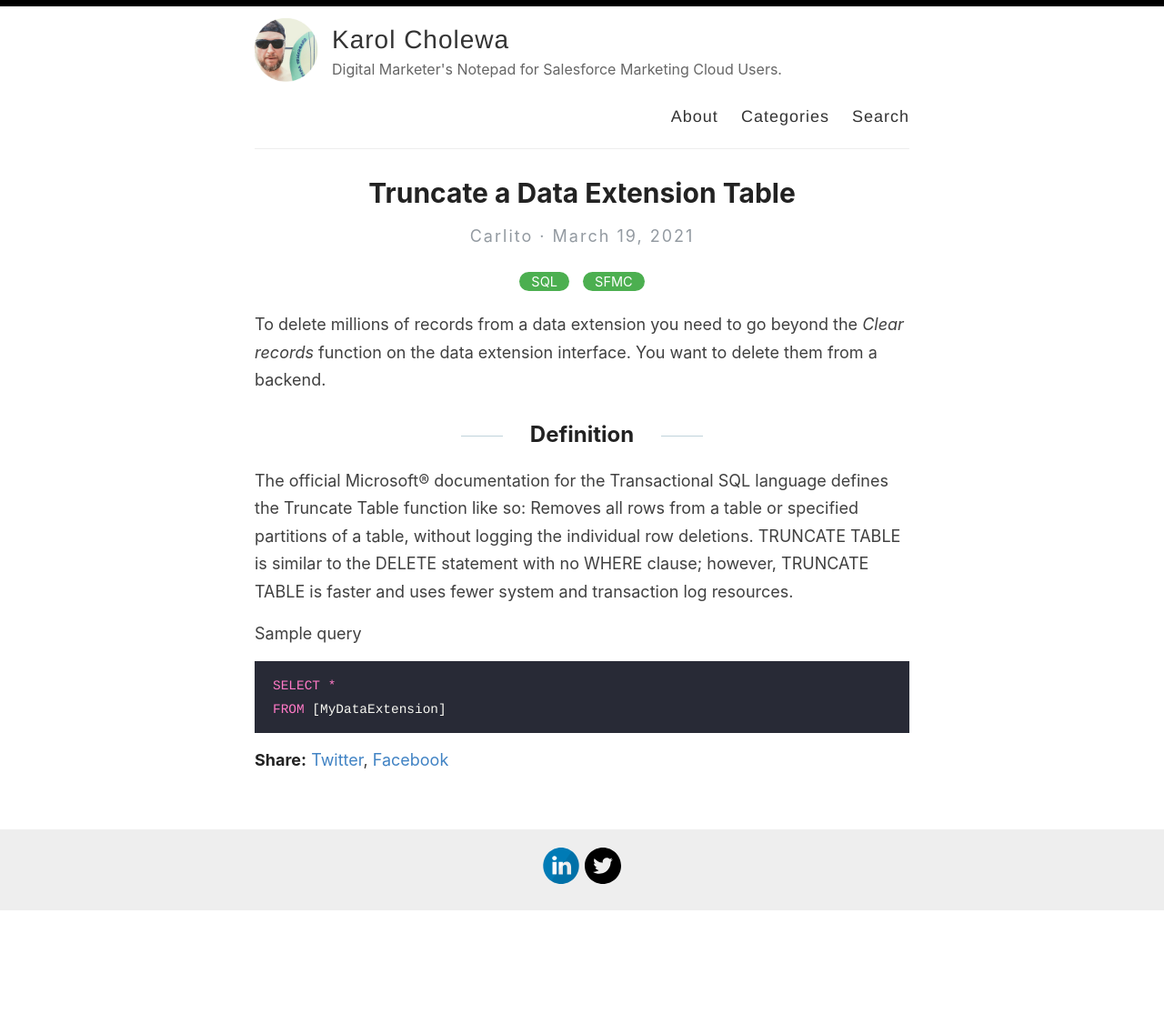
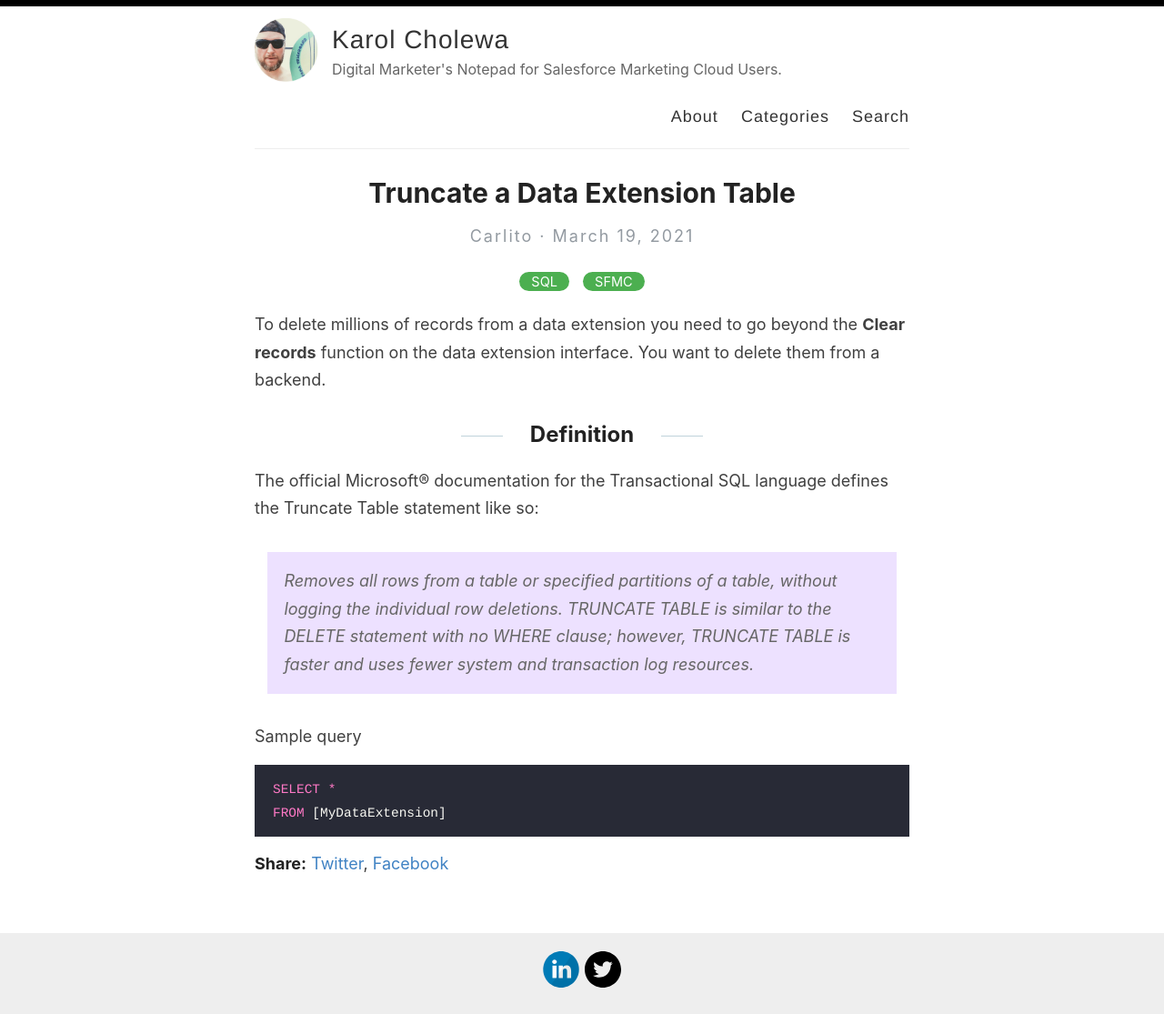
Before and after one commit to karolcholewa/blog, a Jekyll site: the page built from _posts/2021-03-19-truncate-data-extension.md, in a window 1280 px wide. Shown: the whole page at 91% size. Built offline with Jekyll 4.4.1, drawn with Linux system fonts in a browser that asks for light colours; before the commit the page ends 1001 px from its top, so only the background shows below that.

Commit message:
updated content

```diff
--- a/_posts/2021-03-19-truncate-data-extension.md
+++ b/_posts/2021-03-19-truncate-data-extension.md
@@ -4,10 +4,14 @@ title: "Truncate a Data Extension Table"
 categories: [SQL, SFMC]
 ---
 
-To delete millions of records from a data extension you need to go beyond the *Clear records* function on the data extension interface. You want to delete them from a backend.
+To delete millions of records from a data extension you need to go beyond the **Clear records** function on the data extension interface. You want to delete them from a backend.
 
 ## Definition
-The official Microsoft&reg; documentation for the Transactional SQL language defines the Truncate Table function like so: Removes all rows from a table or specified partitions of a table, without logging the individual row deletions. TRUNCATE TABLE is similar to the DELETE statement with no WHERE clause; however, TRUNCATE TABLE is faster and uses fewer system and transaction log resources.
+The official Microsoft&reg; documentation for the Transactional SQL language defines the Truncate Table statement like so:
+> Removes all rows from a table or specified partitions of a table, without logging the
+> individual row deletions. TRUNCATE TABLE is similar to the DELETE statement with no
+> WHERE clause; however, TRUNCATE TABLE is faster and uses fewer system and transaction
+> log resources.
 
 Sample query
 
```
